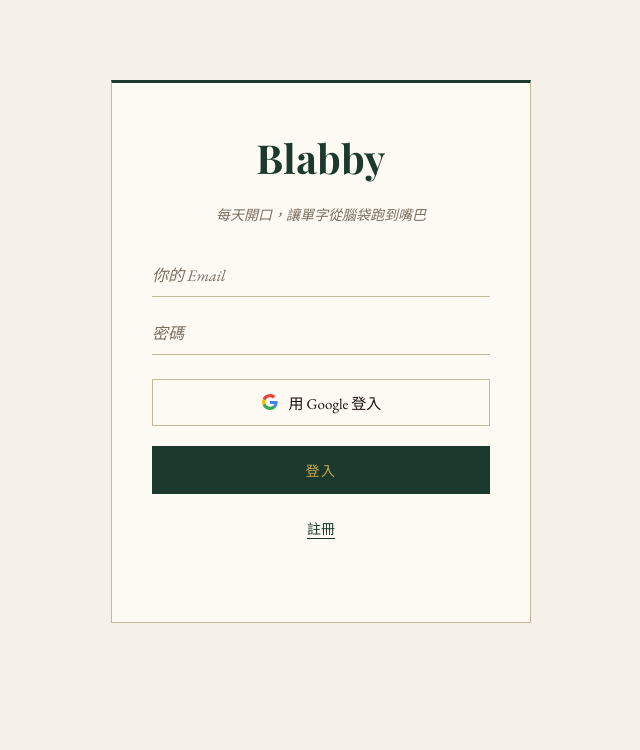
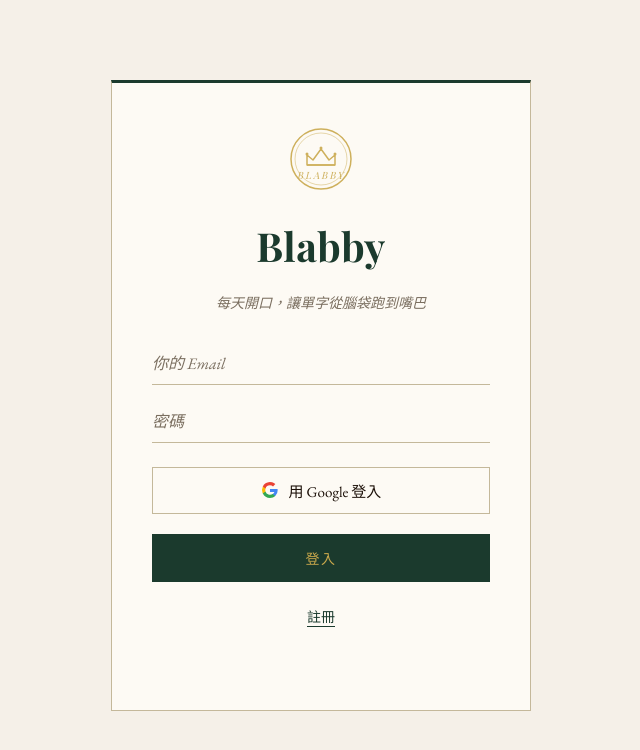
Before and after one commit to Galant1209/blabby, a plain HTML site: page frontend/app/index.html in a window 1280 px wide. Shown: the whole page, without its empty margins (319-959 px from the left). Drawn offline with nearby package versions, Linux system fonts and the light colour scheme; no server answers; a web font is replaced by a local one.

Commit message:
feat(ui): add crown seal logo to auth card too

```diff
--- a/frontend/app/index.html
+++ b/frontend/app/index.html
@@ -363,6 +363,24 @@
 <body>
     <div id="auth-section">
         <div class="auth-card">
+            <svg class="logo-svg" width="64" height="64" viewBox="0 0 64 64" xmlns="http://www.w3.org/2000/svg" aria-hidden="true">
+                <circle cx="32" cy="32" r="30" fill="none" stroke="#C9A84C" stroke-width="1.5"/>
+                <circle cx="32" cy="32" r="26" fill="none" stroke="#C9A84C" stroke-width="0.5"/>
+                <path d="M18 38 L18 28 L24 33 L32 22 L40 33 L46 28 L46 38 Z"
+                      fill="none" stroke="#C9A84C" stroke-width="1.5"
+                      stroke-linejoin="round" stroke-linecap="round"/>
+                <line x1="18" y1="38" x2="46" y2="38" stroke="#C9A84C" stroke-width="1.5"/>
+                <circle cx="32" cy="21" r="1.5" fill="#C9A84C"/>
+                <circle cx="18" cy="27" r="1.5" fill="#C9A84C"/>
+                <circle cx="46" cy="27" r="1.5" fill="#C9A84C"/>
+                <text x="32" y="52"
+                      font-family="Playfair Display, Georgia, serif"
+                      font-size="10"
+                      font-style="italic"
+                      fill="#C9A84C"
+                      text-anchor="middle"
+                      letter-spacing="0.2em">BLABBY</text>
+            </svg>
             <h2>Blabby</h2>
             <p>每天開口，讓單字從腦袋跑到嘴巴</p>
             <input id="auth-email" type="email" placeholder="你的 Email" autocomplete="email">
```
